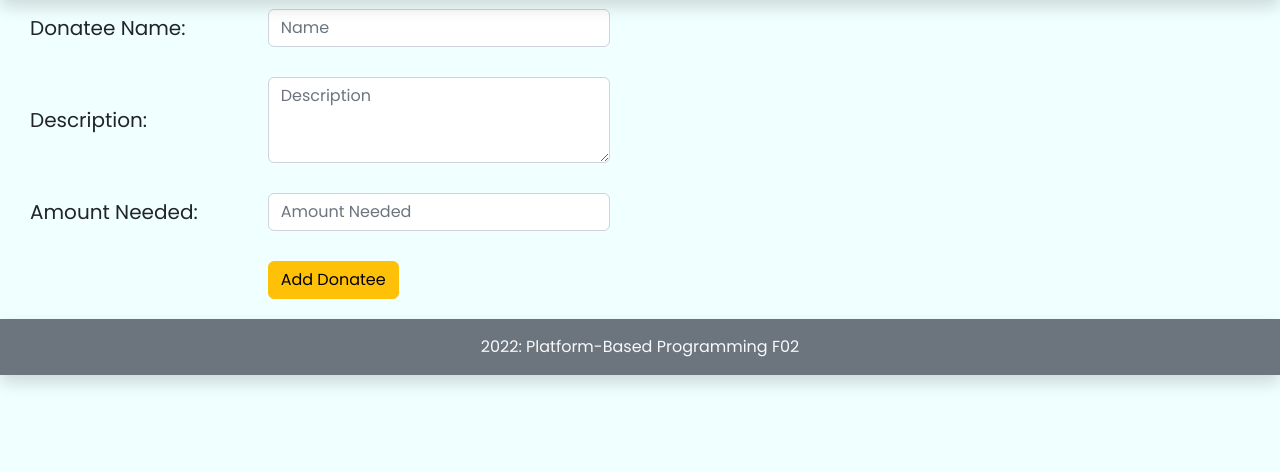
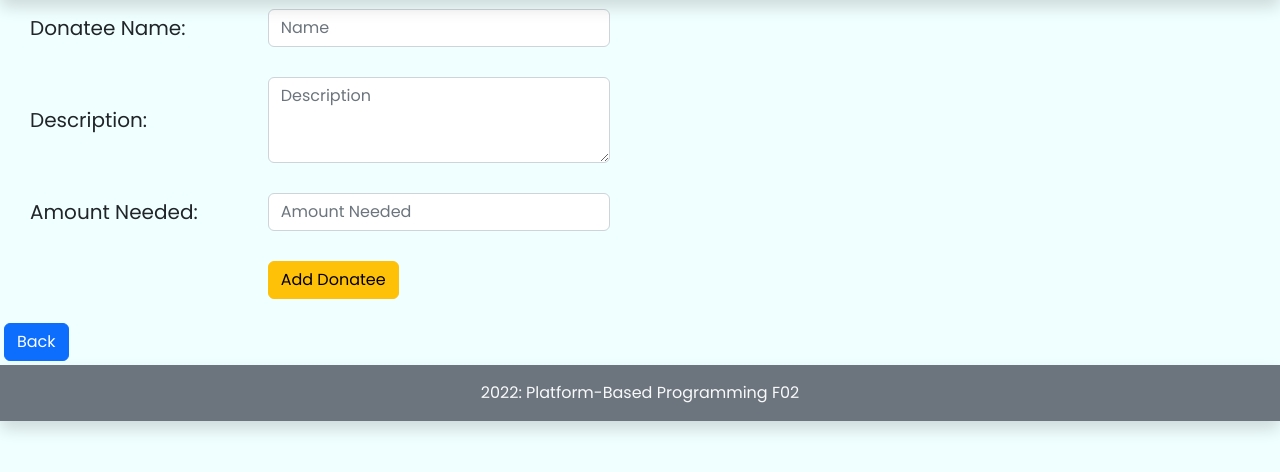
Before and after one commit to jaycentg/nutrious, a Django app: page /donation/add-donation/ in a window 1280 px wide. Shown: the part 98-570 px from the top of the page. Run offline with Django 4.2, Linux system fonts and the light colour scheme; the visitor is signed in with stand-in values (Sample User, id 1); some libraries are stand-ins or nearby versions.

Commit message:
Johannes: Perbaikan

```diff
--- a/donation/templates/add_donation.html
+++ b/donation/templates/add_donation.html
@@ -4,8 +4,6 @@
 <title>Donation</title>
 <script src="https://ajax.googleapis.com/ajax/libs/jquery/3.6.0/jquery.min.js"></script>
 <script type="module" src="https://unpkg.com/ionicons@5.0.0/dist/ionicons/ionicons.esm.js"></script>
-<link href="https://cdn.jsdelivr.net/npm/bootstrap@5.2.1/dist/css/bootstrap.min.css" rel="stylesheet" integrity="sha384-iYQeCzEYFbKjA/T2uDLTpkwGzCiq6soy8tYaI1GyVh/UjpbCx/TYkiZhlZB6+fzT" crossorigin="anonymous">
-<script src="https://cdn.jsdelivr.net/npm/bootstrap@5.0.2/dist/js/bootstrap.bundle.min.js"></script>
 <style>
     th, td {
         padding-top: 10px;
@@ -73,6 +71,8 @@
     </table>
 </form>
 
+<a class="m-1 btn btn-primary" href="{% url 'donation:show_donation' %}">Back</a>
+
 </body>
 <footer class="bg-secondary text-center text-lg-start shadow text-light">
     <div class="text-center p-3">2022: Platform-Based Programming F02</div>
--- a/donation/templates/donation_details.html
+++ b/donation/templates/donation_details.html
@@ -19,6 +19,8 @@
                 </form>
             </div>
         </div>
+
+        <a class="m-1 btn btn-primary" href="{% url 'donation:show_donation' %}">Back</a>
     </div>
 </div>
 
--- a/donation/templates/donation_page.html
+++ b/donation/templates/donation_page.html
@@ -4,8 +4,6 @@
 <title>Donation</title>
 <script src="https://ajax.googleapis.com/ajax/libs/jquery/3.6.0/jquery.min.js"></script>
 <script type="module" src="https://unpkg.com/ionicons@5.0.0/dist/ionicons/ionicons.esm.js"></script>
-<link href="https://cdn.jsdelivr.net/npm/bootstrap@5.2.1/dist/css/bootstrap.min.css" rel="stylesheet" integrity="sha384-iYQeCzEYFbKjA/T2uDLTpkwGzCiq6soy8tYaI1GyVh/UjpbCx/TYkiZhlZB6+fzT" crossorigin="anonymous">
-<script src="https://cdn.jsdelivr.net/npm/bootstrap@5.0.2/dist/js/bootstrap.bundle.min.js"></script>
 <style>
     .nutrious-intro{
         background-image: url("{% static 'bg-header.png' %}");
@@ -110,6 +108,8 @@
 
     <a class="m-3 btn btn-primary" href="{% url 'donation:create_donation' %}">Add Donatee</a>
 
+    <a class="m-1 btn btn-primary" href="{% url 'home:show_index' %}">Home</a>
+
 {% else %}
 <nav class="navbar shadow navbar-expand-lg bg-light">
     <div class="container-fluid">
```
